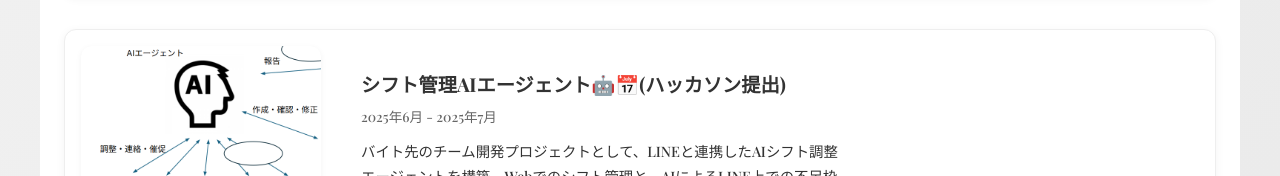
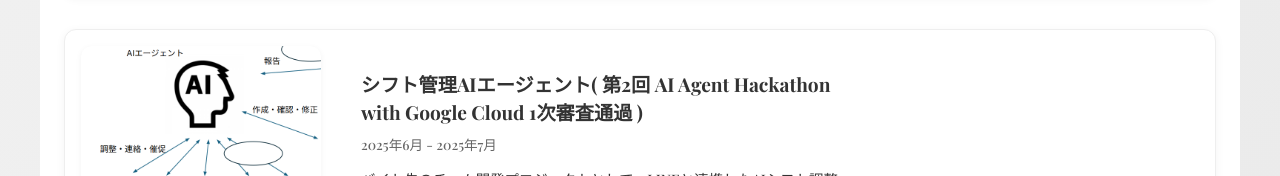
Before and after one commit to kousei4446/portfolio, a React (Vite) app: page /projects in a window 1280 px wide. Shown: the part 2415-2591 px from the top of the page. Built offline with nearby package versions, Linux system fonts and the light colour scheme.

Commit message:
add product data

```diff
--- a/src/data/projectsData.ts
+++ b/src/data/projectsData.ts
@@ -138,8 +138,8 @@
     ],
   },
   {
-    title: 'シフト管理AIエージェント🤖📅(ハッカソン提出)',
-    period: '2025年6月 - 2025年7月',
+    title: 'シフト管理AIエージェント( 第2回 AI Agent Hackathon with Google Cloud 1次審査通過 )',
+    period: '2025年6月 - 2025年7月 ',
     description:
       'バイト先のチーム開発プロジェクトとして、LINEと連携したAIシフト調整エージェントを構築。Webでのシフト管理と、AIによるLINE上での不足枠調整を両立。FirebaseとNext.jsでWeb管理画面を構築し、Vertex AIと連携したチャットエージェントにより、対話形式でシフト表を調整可能にした。',
     image: `${work7}?height=180&width=240`,
```
